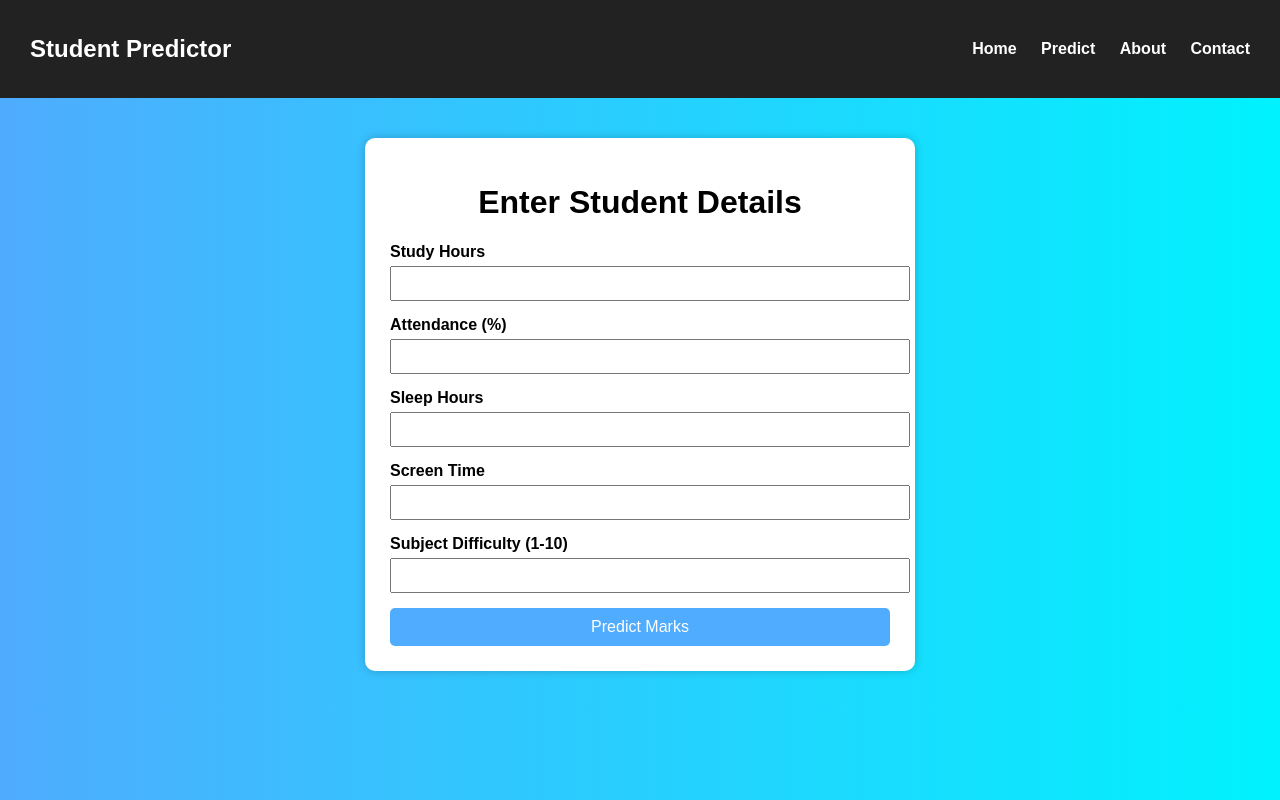
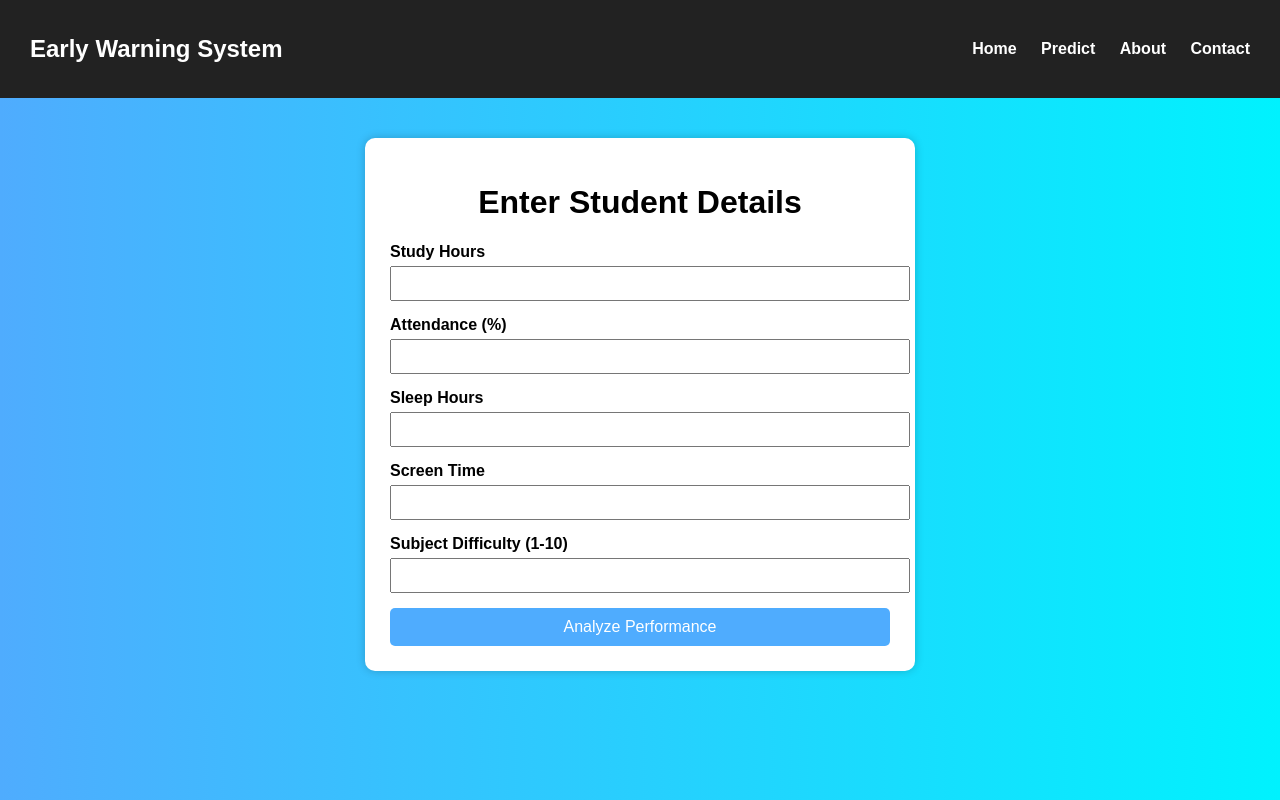
Before and after one commit to prakhar123771/studentmarkspredictor, a Flask app: page /predict in a window 1280 px wide. Run offline with Flask 3, Linux system fonts and the light colour scheme; parts of the project's set-up code (start-up, migrations or seed data) failed here and were passed over.

Commit message:
Update predict.html

```diff
--- a/Student_project/templates/predict.html
+++ b/Student_project/templates/predict.html
@@ -7,7 +7,7 @@
 <body>
 
 <nav class="navbar">
-    <h2>Student Predictor</h2>
+    <h2>Early Warning System</h2>
     <div class="nav-links">
         <a href="/">Home</a>
         <a href="/predict">Predict</a>
@@ -46,11 +46,17 @@
             <input type="number" step="any" name="subject_difficulty" required>
         </div>
 
-        <button type="submit">Predict Marks</button>
+        <button type="submit">Analyze Performance</button>
     </form>
 
     {% if result %}
         <h2 class="result">Predicted Marks: {{ result }}</h2>
+
+        <h3>⚠️ Warning:</h3>
+        <p>{{ warning }}</p>
+
+        <h3>📘 Suggestion:</h3>
+        <p>{{ suggestion }}</p>
     {% endif %}
 </div>
 
```
